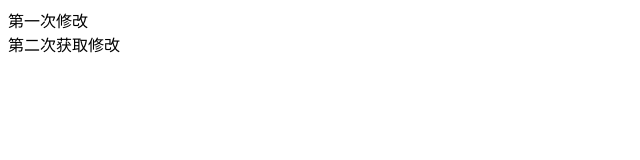
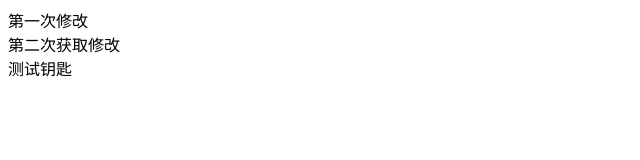
Before and after one commit to suodaling/h7gittuoguan, a plain HTML site: page index.html in a window 1280 px wide. Shown: the whole page, without its empty margins (0-640 px from the left). Drawn offline with Linux system fonts and the light colour scheme.

Commit message:
测试钥匙

```diff
--- a/index.html
+++ b/index.html
@@ -7,6 +7,6 @@
 <body>
 <div>第一次修改</div>
 <div>第二次获取修改</div>
-
+<div>测试钥匙</div>
 </body>
 </html>
```
